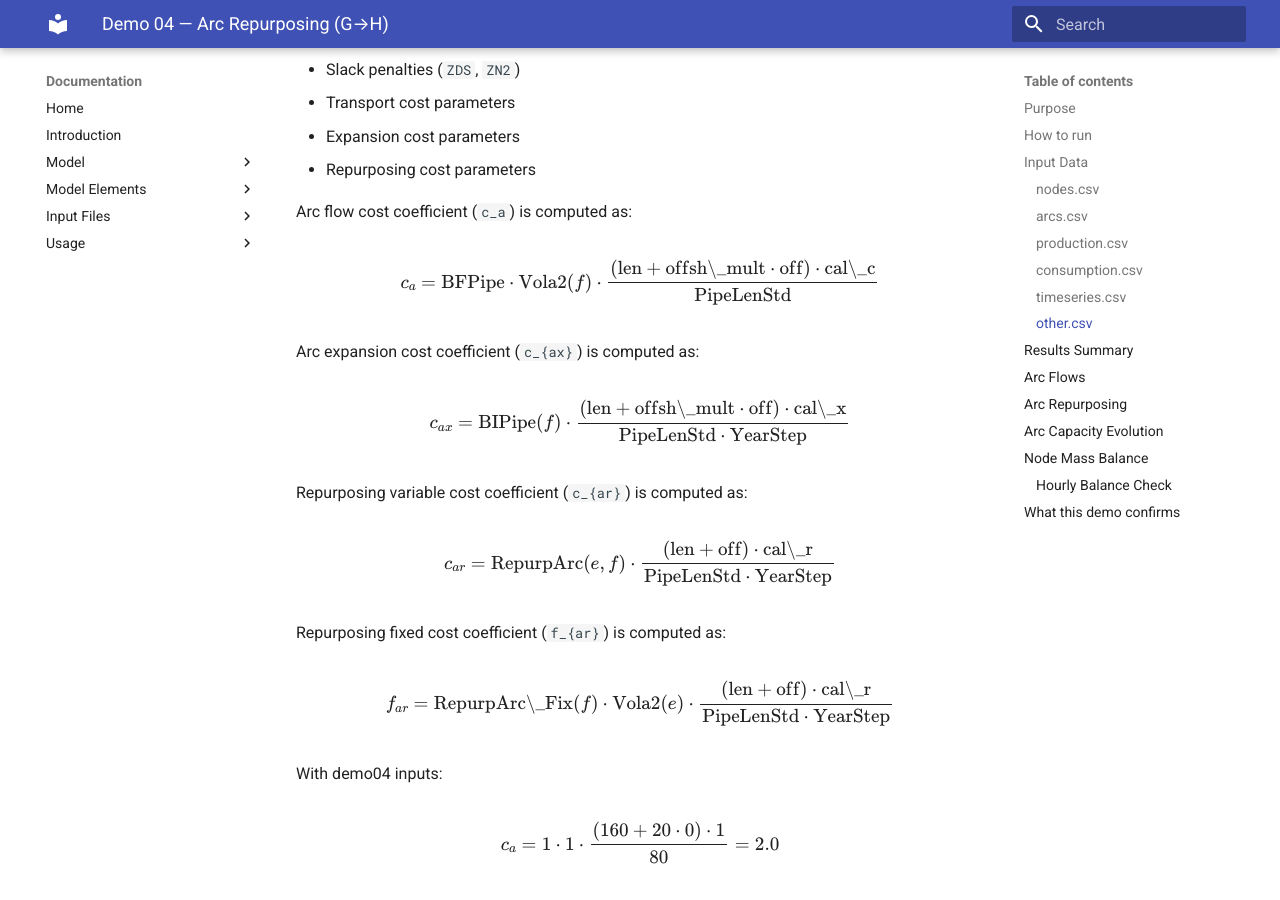
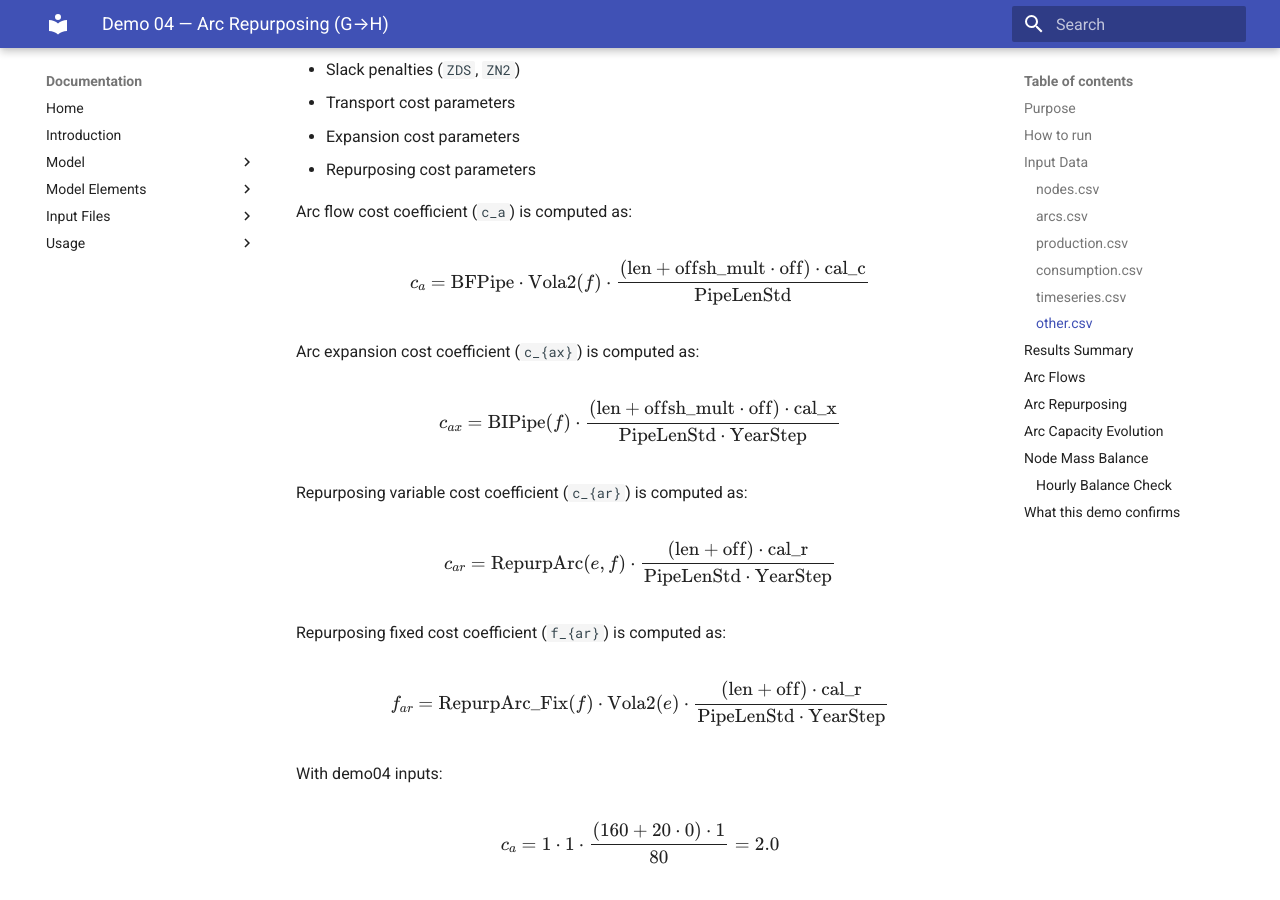
Before and after one commit to ParinazAliasghari/NordHHub, an MkDocs documentation site: the page built from docs/demos/demo04_repurpose_report.md, in a window 1280 px wide and 900 px high, scrolled down 3588 px. Built offline with MkDocs 1.6.1 and Material for MkDocs 9.7.7, drawn with Linux system fonts in a browser that asks for light colours.

Commit message:
Update demo04_repurpose_report.md

```diff
--- a/docs/demos/demo04_repurpose_report.md
+++ b/docs/demos/demo04_repurpose_report.md
@@ -125,25 +125,33 @@ Only parameters relevant for this demo:
 Arc flow cost coefficient (`c_a`) is computed as:
 
 $$
- c_a = \text{BFPipe} \cdot \text{Vola2}(f) \cdot \frac{(\text{len} + \text{offsh\_mult} \cdot \text{off}) \cdot \text{cal\_c}}{\text{PipeLenStd}}
+c_{a} = \mathrm{BFPipe} \cdot \mathrm{Vola2}(f) \cdot
+\frac{(\mathrm{len} + \mathrm{offsh\_mult} \cdot \mathrm{off}) \cdot \mathrm{cal\_c}}
+{\mathrm{PipeLenStd}}
 $$
 
 Arc expansion cost coefficient (`c_{ax}`) is computed as:
 
 $$
- c_{ax} = \text{BIPipe}(f) \cdot \frac{(\text{len} + \text{offsh\_mult} \cdot \text{off}) \cdot \text{cal\_x}}{\text{PipeLenStd} \cdot \text{YearStep}}
+c_{ax} = \mathrm{BIPipe}(f) \cdot
+\frac{(\mathrm{len} + \mathrm{offsh\_mult} \cdot \mathrm{off}) \cdot \mathrm{cal\_x}}
+{\mathrm{PipeLenStd} \cdot \mathrm{YearStep}}
 $$
 
 Repurposing variable cost coefficient (`c_{ar}`) is computed as:
 
 $$
- c_{ar} = \text{RepurpArc}(e,f) \cdot \frac{(\text{len} + \text{off}) \cdot \text{cal\_r}}{\text{PipeLenStd} \cdot \text{YearStep}}
+c_{ar} = \mathrm{RepurpArc}(e, f) \cdot
+\frac{(\mathrm{len} + \mathrm{off}) \cdot \mathrm{cal\_r}}
+{\mathrm{PipeLenStd} \cdot \mathrm{YearStep}}
 $$
 
 Repurposing fixed cost coefficient (`f_{ar}`) is computed as:
 
 $$
- f_{ar} = \text{RepurpArc\_Fix}(f) \cdot \text{Vola2}(e) \cdot \frac{(\text{len} + \text{off}) \cdot \text{cal\_r}}{\text{PipeLenStd} \cdot \text{YearStep}}
+f_{ar} = \mathrm{RepurpArc\_Fix}(f) \cdot \mathrm{Vola2}(e) \cdot
+\frac{(\mathrm{len} + \mathrm{off}) \cdot \mathrm{cal\_r}}
+{\mathrm{PipeLenStd} \cdot \mathrm{YearStep}}
 $$
 
 With demo04 inputs:
```
